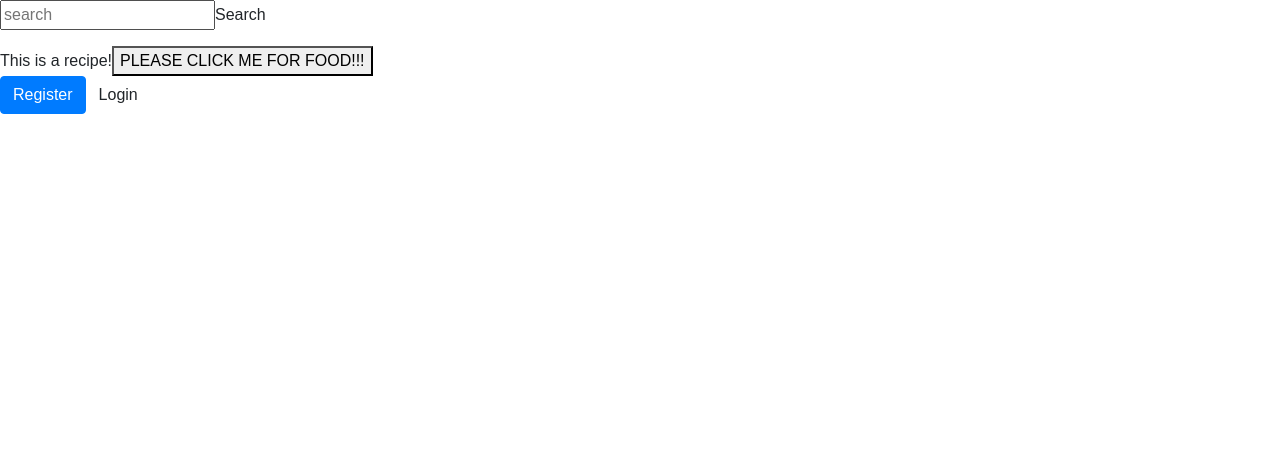
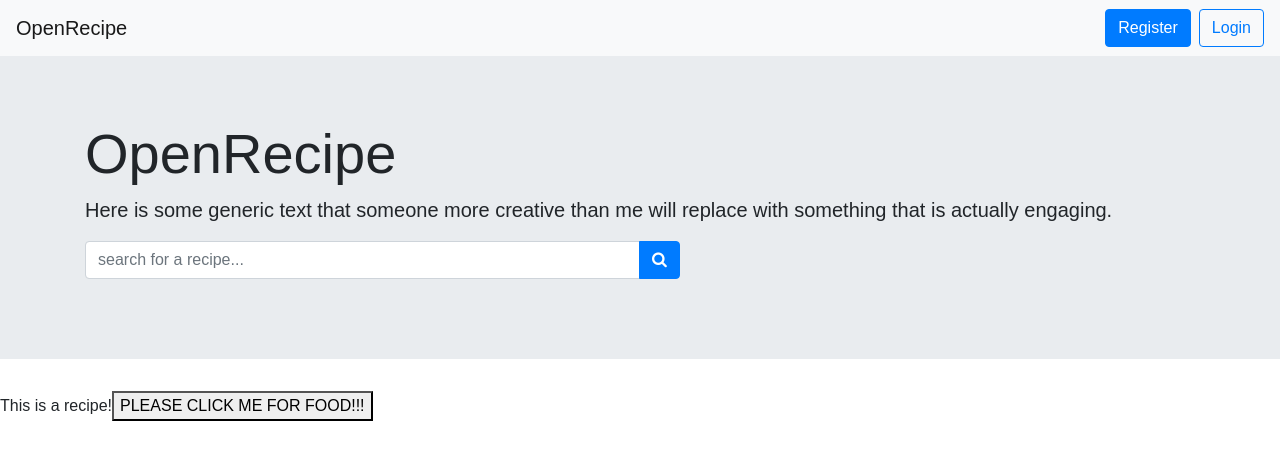
Before and after one commit to lhorgan/openrecipe, a React (Create React App) app: page / in a window 1280 px wide. Shown: the top 460 px of the page. Built offline with nearby package versions, Linux system fonts and the light colour scheme.

Commit message:
styling woo

```diff
--- /dev/null
+++ b/src/components/NavBar.js
@@ -0,0 +1,34 @@
+import React from 'react'
+import { Link } from 'react-router-dom';
+
+export default class NavBar extends React.Component {
+
+  constructor(props) {
+    super(props);
+    this.profileOrLogin = this.profileOrLogin.bind(this);
+  }
+
+  profileOrLogin() {
+    if (this.props.user) {
+      return (
+        <Link to={`/profile`}>Hi, {this.props.user.username}</Link>
+      );
+    } else {
+      return (
+        <span>
+          <Link to={`/register`} className="btn btn-primary mr-2">Register</Link>
+          <Link to={`/login`} className="btn btn-outline-primary">Login</Link>
+        </span>
+      );
+    }
+  }
+
+  render() {
+    return (
+      <nav className="navbar navbar-expand-lg navbar-light bg-light justify-content-between">
+        <Link className="navbar-brand" to="/">OpenRecipe</Link>
+        {this.profileOrLogin()}
+      </nav>
+    );
+  }
+}
--- a/src/components/SearchBox.js
+++ b/src/components/SearchBox.js
@@ -38,8 +38,15 @@ class SearchBox extends Component {
 
   render() {
     return (<div>
-      <input type="text" placeholder="search" onChange={this.updateQuery} value={this.state.query} />
-      <span onClick={this.search}>Search</span>
+      <div className="input-group mb-3">
+        <input type="text" className="form-control col-md-6" placeholder="search for a recipe..."
+               onChange={this.updateQuery} value={this.state.query}/>
+        <div className="input-group-append">
+          <button className="btn btn-primary" type="button" onClick={this.search}>
+            <i className="fa fa-search"></i>
+          </button>
+        </div>
+      </div>
     </div>)
   }
 }
--- a/src/containers/Home.js
+++ b/src/containers/Home.js
@@ -3,16 +3,26 @@ import { Link } from 'react-router-dom';
 
 import SearchAndList from '../containers/SearchAndList'
 import Recipe from '../components/Recipe'
+import NavBar from '../components/NavBar'
 
 export default class Home extends Component {
 
   render() {
     return (
       <div>
-        <SearchAndList />
+        <NavBar/>
+        <div className="jumbotron jumbotron-fluid">
+          <div className="container">
+            <h1 className="display-4">OpenRecipe</h1>
+            <p className="lead">
+              Here is some generic text that someone more creative than me will replace with something
+              that is actually engaging.
+            </p>
+            <SearchAndList />
+          </div>
+        </div>
+
         <Recipe />
-        <Link to={`/register`} className="btn btn-primary">Register</Link>
-        <Link to={`/login`} className="btn btn-default">Login</Link>
       </div>
     )
   }
--- a/src/containers/Login.js
+++ b/src/containers/Login.js
@@ -57,7 +57,7 @@ class Login extends React.Component {
 
   render() {
     return (
-      <div className="container-fluid">
+      <div className="container">
         <h1>Login</h1>
         <form>
           <label>
--- a/src/containers/Profile.js
+++ b/src/containers/Profile.js
@@ -1,5 +1,6 @@
 import React, {Component} from 'react';
 import CreateRecipeModal from '../components/CreateRecipeModal';
+import NavBar from '../components/NavBar'
 
 import UserService from '../services/UserService'
 
@@ -26,6 +27,7 @@ class Profile extends Component {
                       this.setState({user: user});
                     });*/
     this.userService.subscribeToUser(user => this.setState({user}));
+    console.log(this.state.user);
   }
 
  openCreateModal() {
@@ -37,14 +39,44 @@ class Profile extends Component {
  }
 
   render() {
+
     if(this.state.user) {
       return (
         <div>
-          <h1>Hello, user {this.state.user.id}: {this.state.user.username}!</h1>
-          <button className="btn btn-default" onClick={this.openCreateModal}>Create Recipe</button>
-          <CreateRecipeModal isOpen={this.state.createModalOpen}
-                             onHide={this.closeCreateModal}
-                             userId={this.state.user.id}/>
+          <NavBar user={this.state.user}/>
+          <div className="container">
+            <div className="row">
+              <h1>Hello, user {this.state.user.id}: {this.state.user.username}!</h1>
+              <button className="btn btn-default" onClick={this.openCreateModal}>Create Recipe</button>
+              <CreateRecipeModal isOpen={this.state.createModalOpen}
+                                 onHide={this.closeCreateModal}
+                                 userId={this.state.user.id}/>
+            </div>
+            <div className="row">
+              <div className="col-sm-3">
+                {/*left col*/}
+                <ul className="list-group mb-2">
+                  <li className="list-group-item text-muted">Profile</li>
+                  <li className="list-group-item text-right"><span className="pull-left"><strong>Joined</strong></span>never</li>
+                  <li className="list-group-item text-right"><span className="pull-left"><strong>Real name</strong></span>boop</li>
+                </ul>
+                <ul className="list-group">
+                  <li className="list-group-item text-muted">Activity <i className="fa fa-dashboard fa-1x" />
+                  </li>
+                  <li className="list-group-item text-right"><span className="pull-left"><strong>Reviews</strong></span>3</li>
+                  <li className="list-group-item text-right" style={{'cursor': 'pointer'}}>
+                    <span className="pull-left"><strong>Followers</strong></span>3
+                  </li>
+                  <li className="list-group-item text-right" style={{'cursor': 'pointer'}}>
+                    <span className="pull-left"><strong>Following</strong></span>3
+                  </li>
+                </ul>
+              </div>
+              <div className="col-sm-9">
+
+              </div>
+            </div>
+          </div>
         </div>
       )
     }
```
